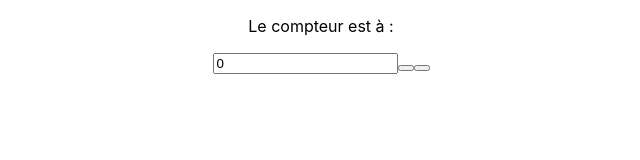
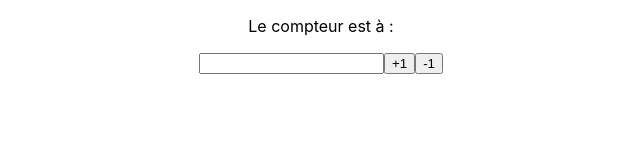
Before and after one commit to eine3131/Hooks-with-counter, a React (Create React App) app: page / in a window 1280 px wide. Shown: the top 160 px of the page, without its empty margins (319-959 px from the left). Built offline with nearby package versions, Linux system fonts and the light colour scheme.

Commit message:
modif count

```diff
--- a/src/components/counter.jsx
+++ b/src/components/counter.jsx
@@ -1,23 +1,23 @@
 import React, { useState } from 'react';
 
 function Counter() {
-    const [count, setCount] = useState(0);
+    const [count, setCount] = useState(null);
 
 function handleSetCount(e) {
-    setCount(e.target.value)
+    setCount(Number(e.target.value));
 }
 
     return (
         <div>
             <p>
-                Le compteur est à :
+                Le compteur est à : {count}
             </p>
             <input value={count} onChange={handleSetCount} />
             <button
-                onClick={() => setCount(count + 1)}>
+                onClick={() => setCount(count + 1)}> +1
             </button>
             <button
-                onclick={() => setCount(count - 1)}>
+                onclick={() => setCount(count - 1)}> -1
             </button>
         </div>
     );
```
